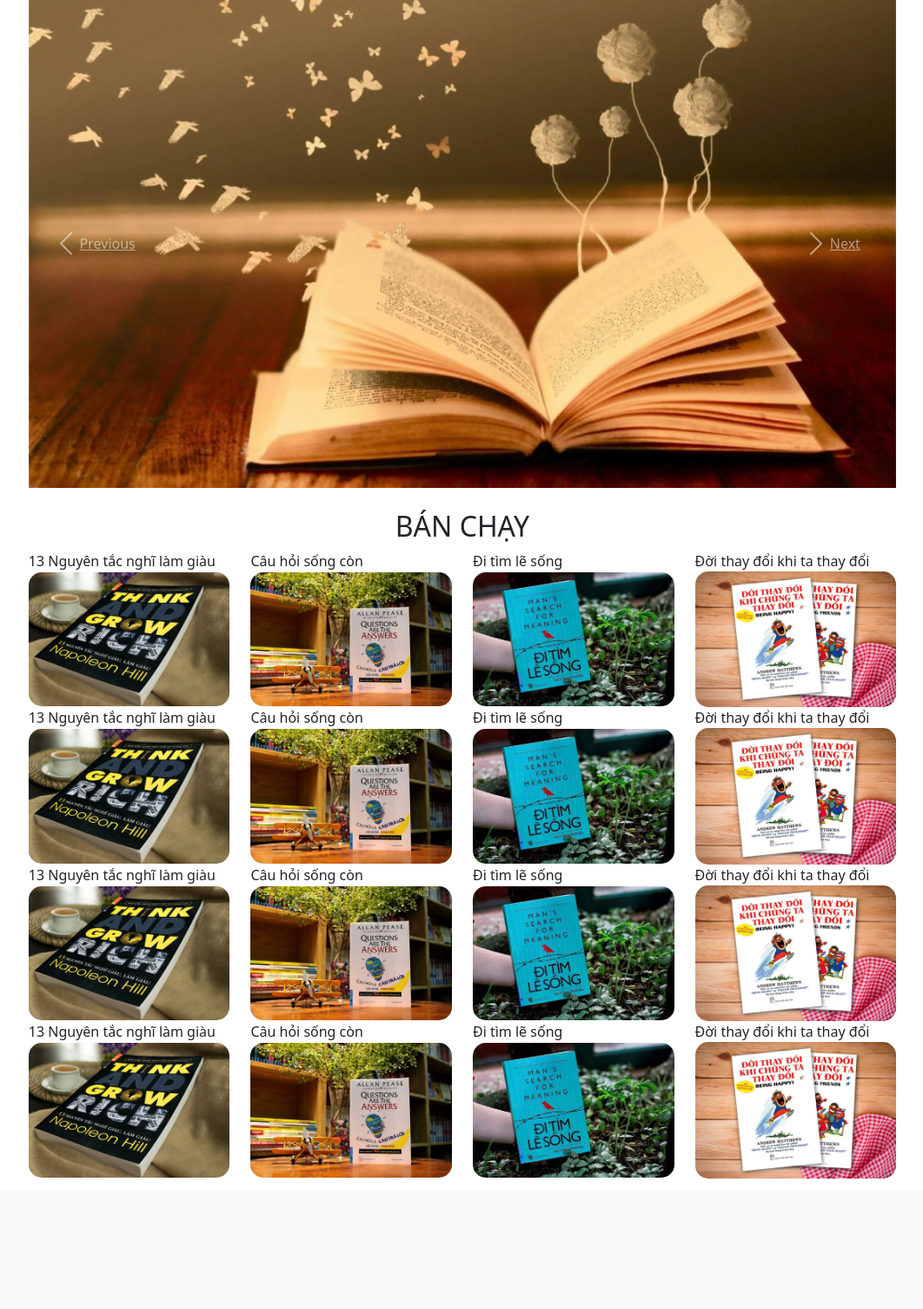
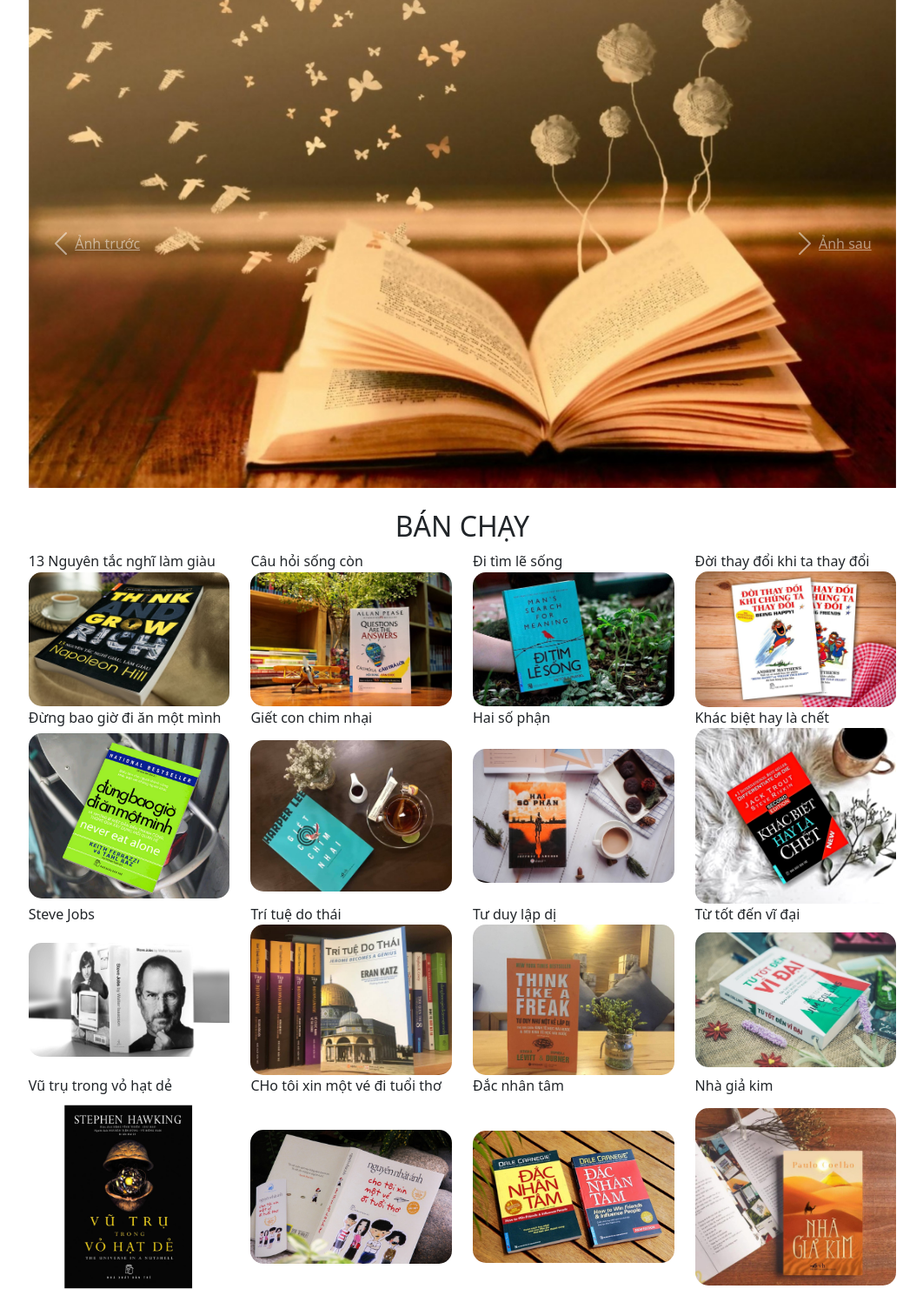
Before and after one commit to gianam65/order-book, a PHP site: page / in a window 1280 px wide. Shown: the part 131-1636 px from the top of the page at 87% size, without its empty margins (108-1170 px from the left). Before the commit the page ends 1486 px from the top, so only its background shows below. Run offline with PHP 8.4, Linux system fonts and the light colour scheme; some libraries are stand-ins or nearby versions.

Commit message:
improve homepage(2)

```diff
--- a/css/style.css
+++ b/css/style.css
@@ -31,6 +31,7 @@
 /* .img-responsive{
     width: 50%;
 } */
+
 .img-curve{
     border-radius: 15px;
     width: 100%;
--- a/index.php
+++ b/index.php
@@ -61,7 +61,7 @@
                     <span class="carousel-control-prev-icon" aria-hidden="true">
                     </span>
                     <span class="sr-only">
-                        Previous
+                        Ảnh trước
                     </span>
                 </a>
 
@@ -70,7 +70,7 @@
 
                     </span>
                     <span class="sr-only">
-                        Next
+                        Ảnh sau
                     </span>
                 </a>
             </div>
@@ -116,109 +116,109 @@
 
             <div class="row align-items-start">
                 <div class="col-3">
-                13 Nguyên tắc nghĩ làm giàu
+                Đừng bao giờ đi ăn một mình
                 </div>
 
                 <div class="col-3">
-                Câu hỏi sống còn
+                Giết con chim nhại
                 </div>
 
                 <div class="col-3">
-                Đi tìm lẽ sống
+                Hai số phận
                 </div>
 
                 <div class="col-3">
-                Đời thay đổi khi ta thay đổi
+                Khác biệt hay là chết
                 </div>
             </div>
 
             <div class="row align-items-center">
                 <div class="col-3">
-                <img src="images/13nguyentaclamgiau.jpg" alt="images" class="img-responsive img-curve">
+                <img src="images/dunganmotminh.jpg" alt="images" class="img-responsive img-curve">
                 </div>
 
                 <div class="col-3">
-                <img src="images/cauhoisongcon.jpg" alt="images" class="img-responsive img-curve">
+                <img src="images/gietconchimnhai.jpg" alt="images" class="img-responsive img-curve">
                 </div>
 
                 <div class="col-3">
-                <img src="images/ditimlesong.jpg" alt="images" class="img-responsive img-curve">
+                <img src="images/haisophan.jpg" alt="images" class="img-responsive img-curve">
                 </div>
 
                 <div class="col-3">
-                <img src="images/doithaydoikhitathaydoi.jpg" alt="images" class="img-responsive img-curve">
+                <img src="images/khacbiethaychet.jpg" alt="images" class="img-responsive img-curve">
                 </div>
             </div>
 
             <div class="row align-items-start">
                 <div class="col-3">
-                13 Nguyên tắc nghĩ làm giàu
+                Steve Jobs
                 </div>
 
                 <div class="col-3">
-                Câu hỏi sống còn
+                Trí tuệ do thái
                 </div>
 
                 <div class="col-3">
-                Đi tìm lẽ sống
+                Tư duy lập dị
                 </div>
 
                 <div class="col-3">
-                Đời thay đổi khi ta thay đổi
+                Từ tốt đến vĩ đại
                 </div>
             </div>
 
             <div class="row align-items-center">
                 <div class="col-3">
-                <img src="images/13nguyentaclamgiau.jpg" alt="images" class="img-responsive img-curve">
+                <img src="images/stevejobs.jpg" alt="images" class="img-responsive img-curve">
                 </div>
 
                 <div class="col-3">
-                <img src="images/cauhoisongcon.jpg" alt="images" class="img-responsive img-curve">
+                <img src="images/trituedothai.jpg" alt="images" class="img-responsive img-curve">
                 </div>
 
                 <div class="col-3">
-                <img src="images/ditimlesong.jpg" alt="images" class="img-responsive img-curve">
+                <img src="images/tuduylapdi.jpg" alt="images" class="img-responsive img-curve">
                 </div>
 
                 <div class="col-3">
-                <img src="images/doithaydoikhitathaydoi.jpg" alt="images" class="img-responsive img-curve">
+                <img src="images/tutotdenvidai.jpg" alt="images" class="img-responsive img-curve">
                 </div>
             </div>
 
             <div class="row align-items-start">
                 <div class="col-3">
-                13 Nguyên tắc nghĩ làm giàu
+                Vũ trụ trong vỏ hạt dẻ
                 </div>
 
                 <div class="col-3">
-                Câu hỏi sống còn
+                CHo tôi xin một vé đi tuổi thơ
                 </div>
 
                 <div class="col-3">
-                Đi tìm lẽ sống
+                Đắc nhân tâm
                 </div>
 
                 <div class="col-3">
-                Đời thay đổi khi ta thay đổi
+                Nhà giả kim
                 </div>
             </div>
 
             <div class="row align-items-center">
                 <div class="col-3">
-                <img src="images/13nguyentaclamgiau.jpg" alt="images" class="img-responsive img-curve">
+                <img src="images/vutrutronghatde.jpg" alt="images" class="img-responsive img-curve">
                 </div>
 
                 <div class="col-3">
-                <img src="images/cauhoisongcon.jpg" alt="images" class="img-responsive img-curve">
+                <img src="images/vedituoitho.jpeg" alt="images" class="img-responsive img-curve">
                 </div>
 
                 <div class="col-3">
-                <img src="images/ditimlesong.jpg" alt="images" class="img-responsive img-curve">
+                <img src="images/dacnhantam.jpg" alt="images" class="img-responsive img-curve">
                 </div>
 
                 <div class="col-3">
-                <img src="images/doithaydoikhitathaydoi.jpg" alt="images" class="img-responsive img-curve">
+                <img src="images/nhagiakim.jpg" alt="images" class="img-responsive img-curve">
                 </div>
             </div>
         </div>
```
Also changed, not shown: images/Sach-Dac-nhan-tam-dzungmmo.jpg (added), images/dacnhantam.jpg (added), images/nhagiakim.jpg (added), images/vedituoitho.jpeg (added), images/vutrutronghatde.jpg.
